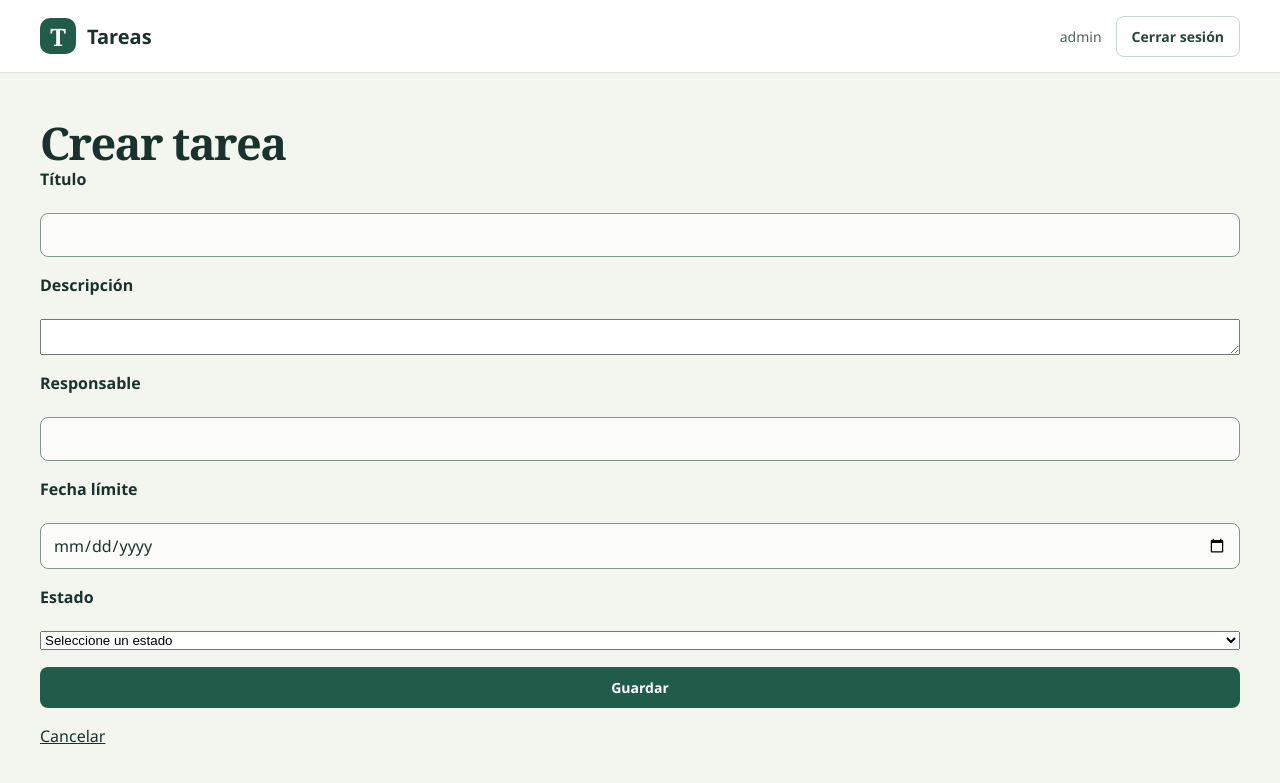
After one commit to Allansuky/base_html, a Laravel app: page /tareas/crear in a window 1280 px wide. The commit adds this page. Shown: the top 783 px of the page. Run offline with Laravel 12, Linux system fonts and the light colour scheme; a user stored in the database is signed in; data comes from the database, SQL or seed files in the repository.

Commit message:
Crear registros tareas

```diff
--- a/tareas-laravel/app/Http/Controllers/TareaController.php
+++ b/tareas-laravel/app/Http/Controllers/TareaController.php
@@ -1,10 +1,28 @@
 <?php
 namespace App\Http\Controllers;
 use App\Models\Tarea;
+use Illuminate\Http\Request;
+use Illuminate\Validation\Rule;
 class TareaController
 {
     public function index()
     {
         return view('tareas.index', ['tareas' => Tarea::orderBy('id')->get()]);
     }
+    public function create()
+    {
+        return view('tareas.create');
+    }
+    public function store(Request $request)
+    {
+        $datos = $request->validate([
+            'titulo' => ['required', 'string', 'max:150'],
+            'descripcion' => ['required', 'string', 'max:500'],
+            'responsable' => ['required', 'string', 'max:100'],
+            'fecha_limite' => ['required', 'date'],
+            'estado' => ['required', Rule::in(['pendiente', 'en proceso', 'completada'])],
+        ]);
+        Tarea::create($datos);
+        return redirect()->route('inicio')->with('estado', 'Tarea creada correctamente.');
+    }
 }
--- /dev/null
+++ b/tareas-laravel/resources/views/tareas/create.blade.php
@@ -0,0 +1,28 @@
+@extends('layout')
+@section('titulo', 'Crear tarea')
+@section('contenido')
+<h1>Crear tarea</h1>
+@if ($errors->any())
+<ul class="error">@foreach ($errors->all() as $error)<li>{{ $error }}</li>@endforeach</ul>
+@endif
+<form method="POST" action="{{ route('tareas.store') }}" class="campos">
+@csrf
+<label for="titulo">Título</label>
+<input id="titulo" name="titulo" value="{{ old('titulo') }}" maxlength="150" required>
+<label for="descripcion">Descripción</label>
+<textarea id="descripcion" name="descripcion" maxlength="500" required>{{ old('descripcion') }}</textarea>
+<label for="responsable">Responsable</label>
+<input id="responsable" name="responsable" value="{{ old('responsable') }}" maxlength="100" required>
+<label for="fecha_limite">Fecha límite</label>
+<input id="fecha_limite" name="fecha_limite" type="date" value="{{ old('fecha_limite') }}" required>
+<label for="estado">Estado</label>
+<select id="estado" name="estado" required>
+<option value="">Seleccione un estado</option>
+@foreach (['pendiente' => 'Pendiente', 'en proceso' => 'En proceso', 'completada' => 'Completada'] as $valor => $etiqueta)
+<option value="{{ $valor }}" @selected(old('estado') === $valor)>{{ $etiqueta }}</option>
+@endforeach
+</select>
+<button class="boton principal" type="submit">Guardar</button>
+<a href="{{ route('inicio') }}">Cancelar</a>
+</form>
+@endsection
--- a/tareas-laravel/resources/views/tareas/index.blade.php
+++ b/tareas-laravel/resources/views/tareas/index.blade.php
@@ -2,6 +2,8 @@
 @section('titulo', 'Tareas')
 @section('contenido')
 <h1>Control de tareas</h1>
+<p><a href="{{ route('tareas.create') }}">Crear tarea</a></p>
+@if (session('estado')) <p class="estado">{{ session('estado') }}</p> @endif
 <div class="panel tabla"><table>
 <thead><tr><th>ID</th><th>Título</th><th>Descripción</th><th>Responsable</th><th>Fecha límite</th><th>Estado</th></tr></thead>
 <tbody>
--- a/tareas-laravel/routes/web.php
+++ b/tareas-laravel/routes/web.php
@@ -9,5 +9,7 @@ Route::middleware('guest')->group(function () {
 });
 Route::middleware('auth')->group(function () {
     Route::get('/inicio', [TareaController::class, 'index'])->name('inicio');
+    Route::get('/tareas/crear', [TareaController::class, 'create'])->name('tareas.create');
+    Route::post('/tareas', [TareaController::class, 'store'])->name('tareas.store');
     Route::post('/logout', [SesionController::class, 'destroy'])->name('logout');
 });
```
